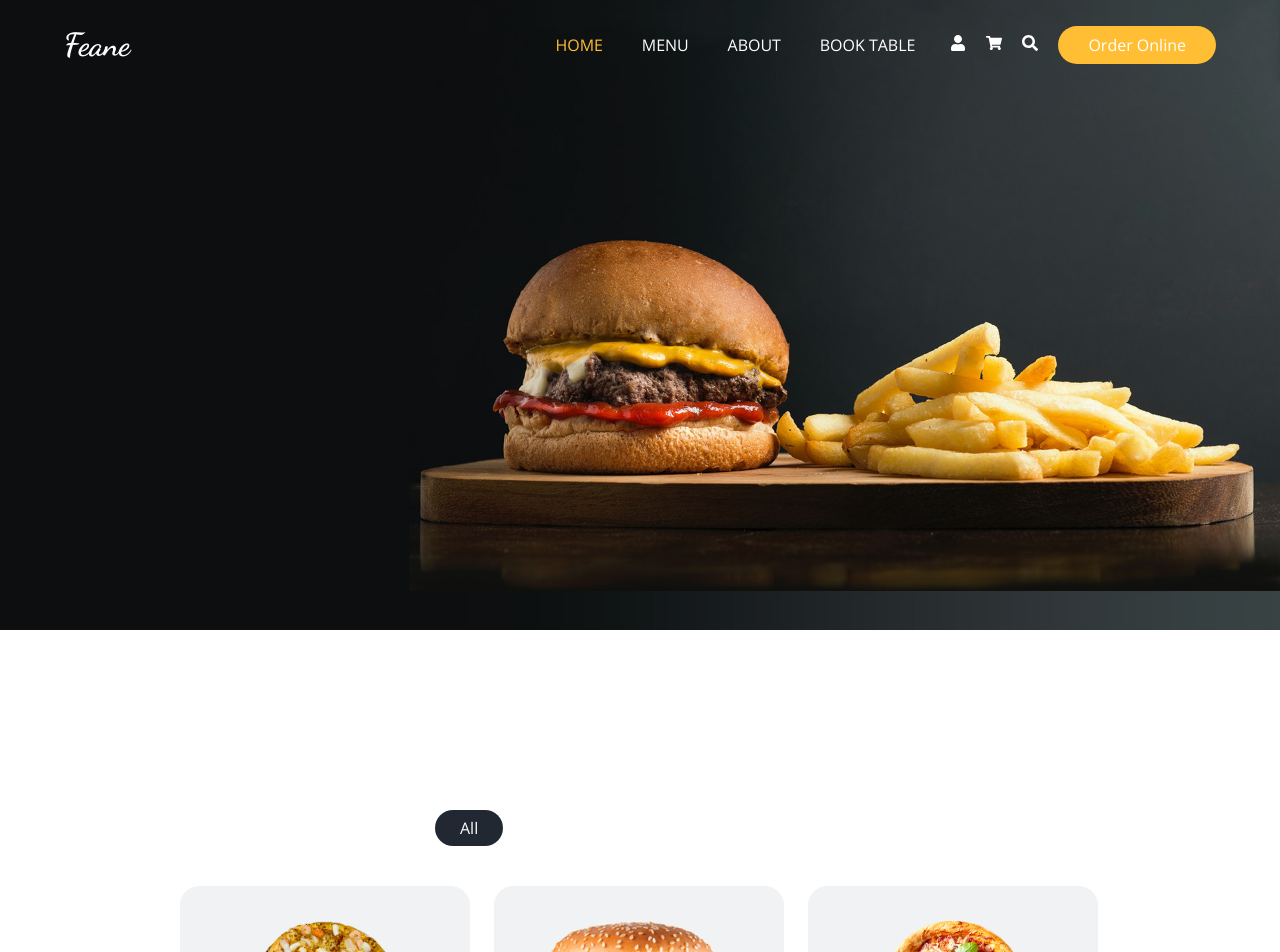
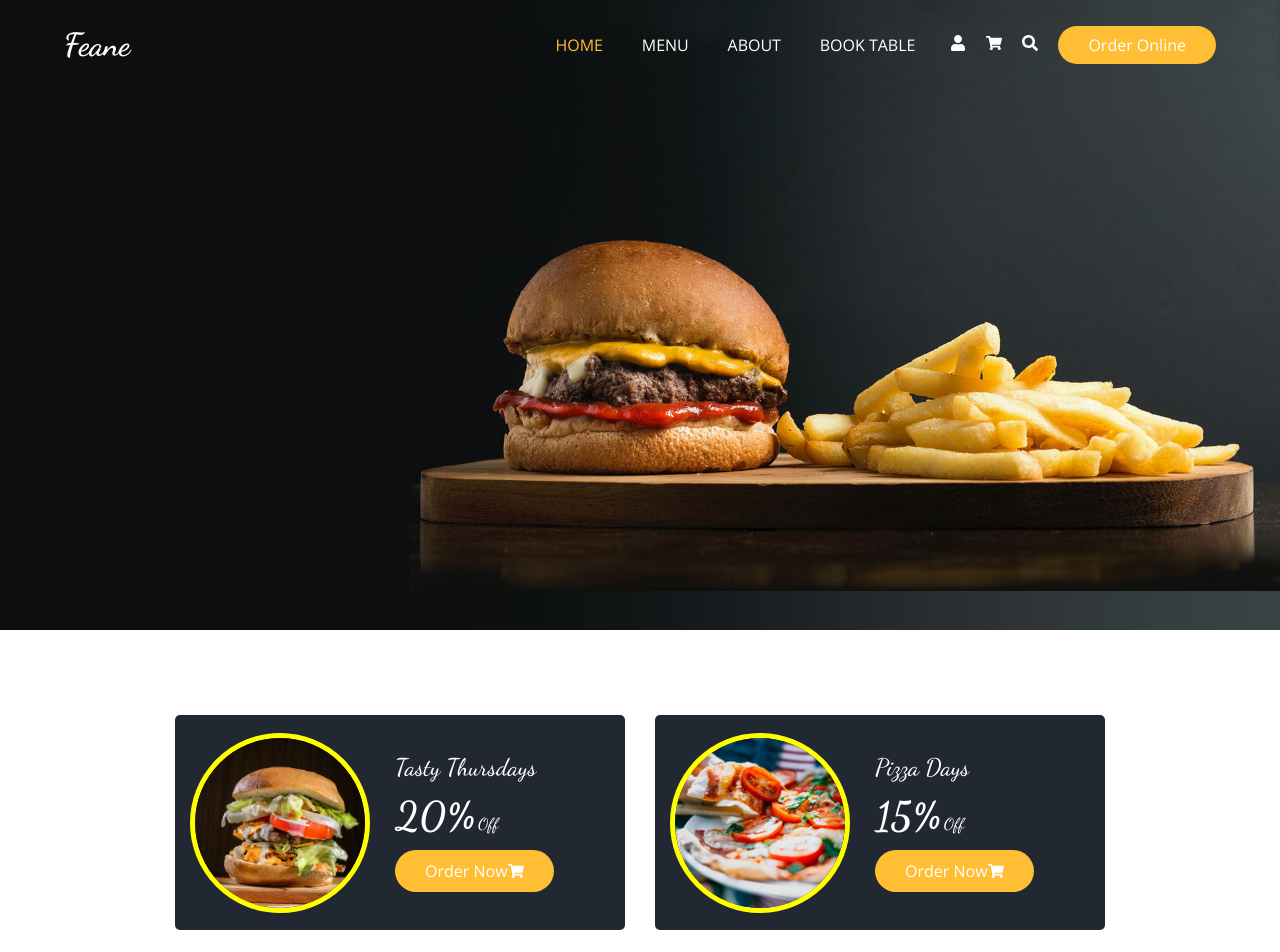
Before and after one commit to BrunoSilvaFaria/feane, a React (Vite) app: page / in a window 1280 px wide. Shown: the top 952 px of the page. Built offline with nearby package versions, Linux system fonts and the light colour scheme.

Commit message:
feat: adição dos componentes de promoção e relatos de clientes

```diff
--- a/src/pages/Home/Home.jsx
+++ b/src/pages/Home/Home.jsx
@@ -1,13 +1,23 @@
 import Menu from '../Menu/Menu';
 import About from '../About/About';
 import Table from "../Table/Table";
+import { criaElementos } from '../../helpers/criaElementos';
+import  discount  from '../../data/discount';
+import Card from '../../components/Cards/Promocoes/Card';
 
+import Slide from '../../components/Slide/Slide';
+
+import { Discount } from './styles';
 function Home() {
   return (
     <div>
+      <Discount>
+        {criaElementos(discount, Card)}
+      </Discount>
       <Menu />
       <About />
       <Table />
+      <Slide />
     </div>
   );
 }
--- a/src/pages/Home/styles.js
+++ b/src/pages/Home/styles.js
@@ -0,0 +1,9 @@
+import { styled } from "styled-components";
+import { displayFlex } from "../../components/styles";
+export const Discount = styled.section`
+  ${displayFlex};
+  justify-content: center;
+  align-items: flex-end;
+  gap: 30px;
+  height: 300px;
+`;
```
